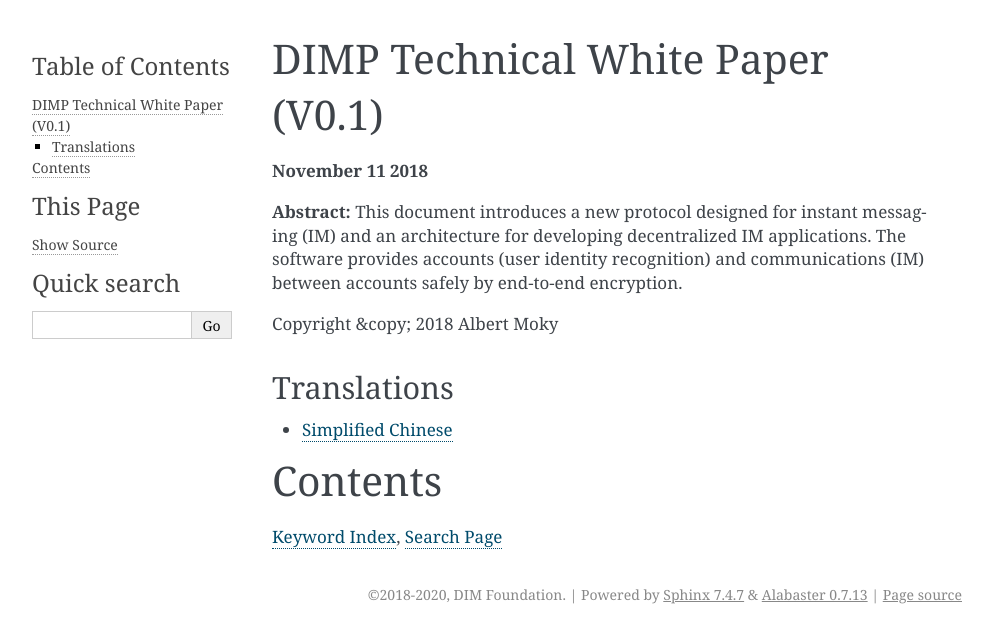
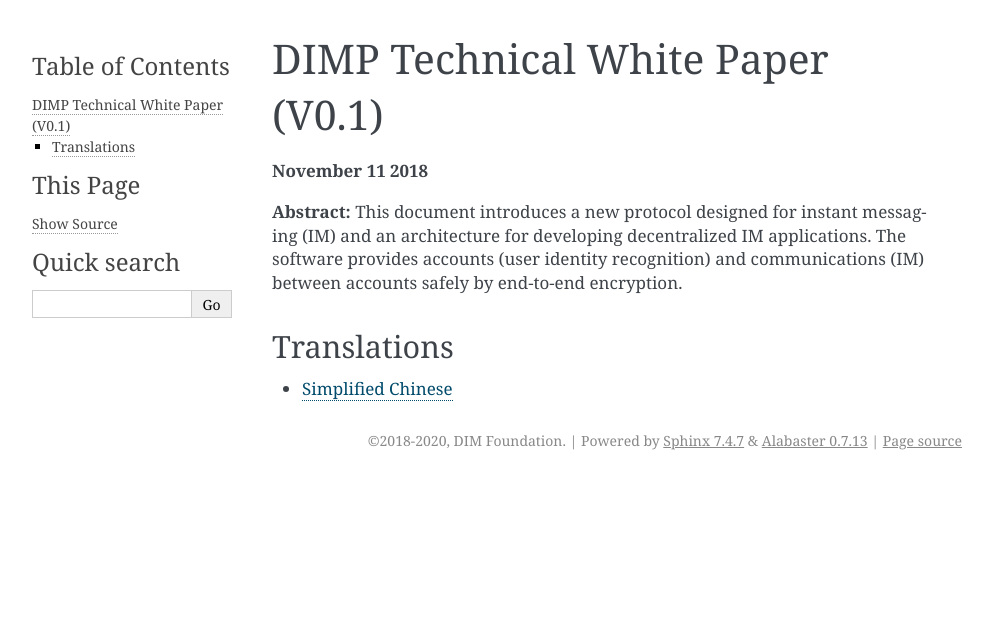
Before and after one commit to dimchat/DIMP, a Sphinx documentation site: the page built from docs/index.rst, in a window 1280 px wide. Shown: the top 643 px of the page, without its empty margins (148-1141 px from the left). Built offline with Sphinx 7.4.7, drawn with Linux system fonts in a browser that asks for light colours.

Commit message:
update English docs placeholder

```diff
--- a/docs/conf.py
+++ b/docs/conf.py
@@ -19,7 +19,7 @@
 
 project = 'DIM Protocol'
 copyright = '2018-2020, DIM Foundation'
-author = 'DIM Foundation'
+author = 'Albert Moky'
 
 # The full version, including alpha/beta/rc tags
 release = 'latest'
--- a/docs/index.rst
+++ b/docs/index.rst
@@ -9,18 +9,11 @@
 provides accounts (user identity recognition) and communications (IM) between
 accounts safely by end-to-end encryption.
 
-Copyright &copy; 2018 Albert Moky
-
 
 Translations
 ------------
 
 * `Simplified Chinese <https://dim-cn.readthedocs.io>`_
 
-Contents
-========
-
-:ref:`Keyword Index <genindex>`, :ref:`Search Page <search>`
-
 .. toctree::
    :maxdepth: 2
```
